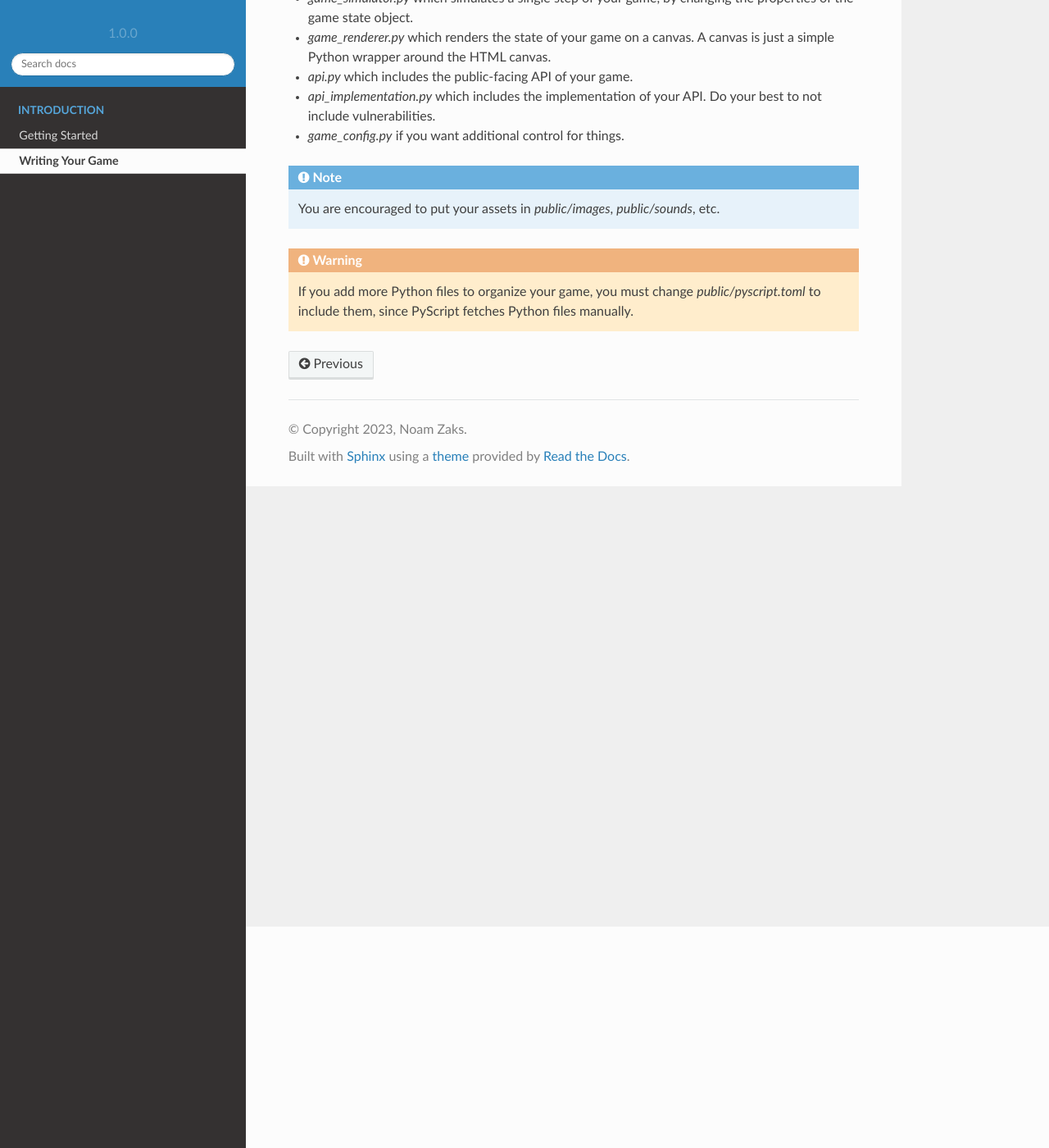
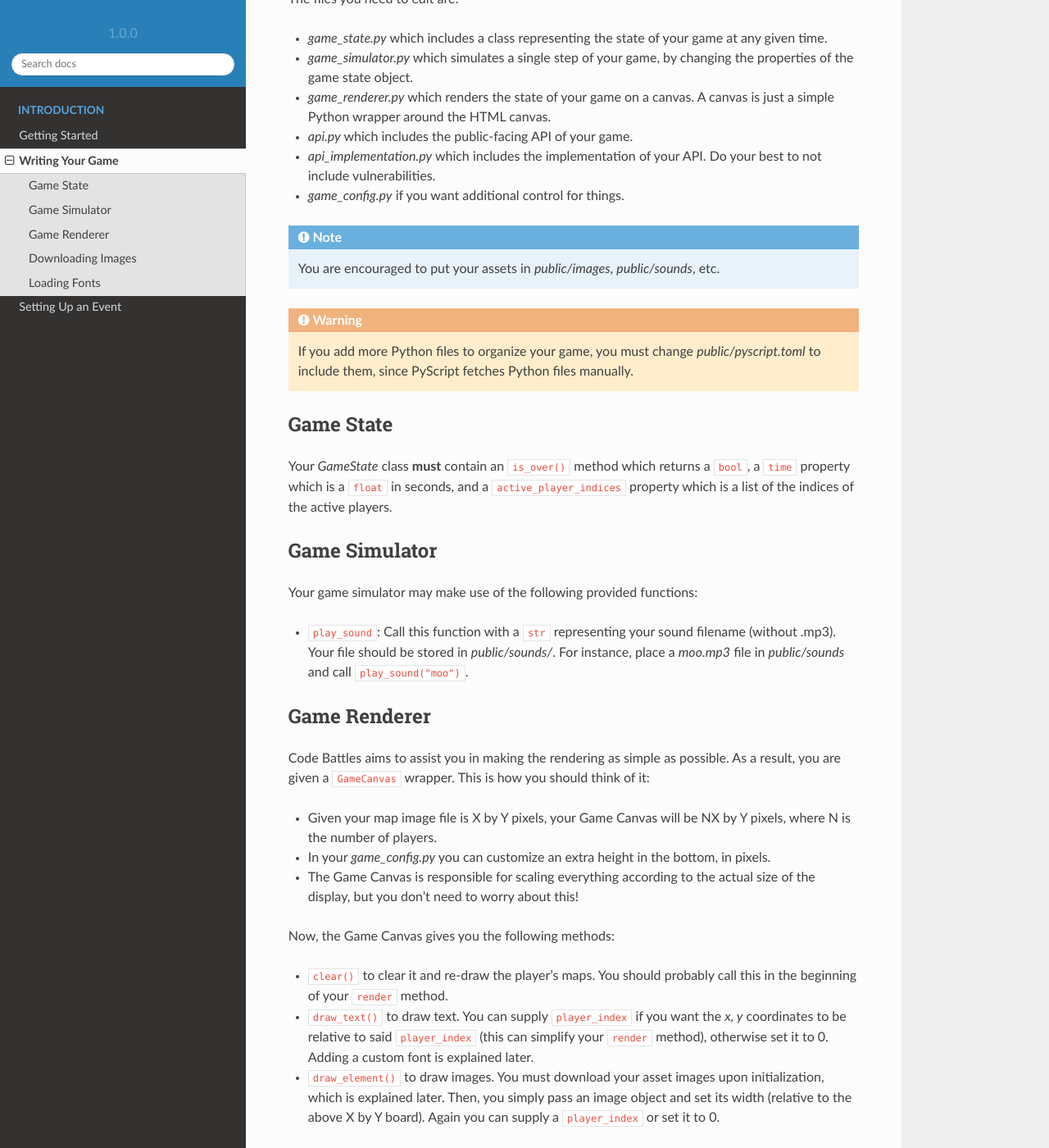
Before and after one commit to noamzaks/code-battles, a Sphinx documentation site: the page built from docs/source/writing-your-game.rst, in a window 1280 px wide and 1400 px high, scrolled down 270 px. Shown: the whole window at 82% size. Built offline with Sphinx 7.4.7 and the Read the Docs theme 2.0.0, drawn with Linux system fonts in a browser that asks for light colours; some of the changed text lies outside the part shown.

```diff
--- a/docs/source/index.rst
+++ b/docs/source/index.rst
@@ -14,3 +14,4 @@ This library enables you to create such an activity **without** having to do any
 
     getting-started
     writing-your-game
+    setting-up-event
--- a/docs/source/writing-your-game.rst
+++ b/docs/source/writing-your-game.rst
@@ -1,7 +1,9 @@
 Writing Your Game
 =================
 
-In order to write your game, you should edit the Python implementation in `public/scripts`.
+In order to write your game, you should edit the Python implementation in `public/scripts`. You are encouraged to be **testing** your code **as** you are writing it,
+by running it alongside editing it using ``yarn dev`` (i.e. edit your code and then check that it works like you expect it to).
+
 The files you need to edit are:
 
 - `game_state.py` which includes a class representing the state of your game at any given time.
@@ -16,3 +18,46 @@ The files you need to edit are:
 
 .. warning::
     If you add more Python files to organize your game, you must change `public/pyscript.toml` to include them, since PyScript fetches Python files manually.
+
+Game State
+++++++++++
+
+Your `GameState` class **must** contain an ``is_over()`` method which returns a ``bool``, a ``time`` property which is a ``float`` in seconds, and a ``active_player_indices`` property which is a list of the indices of the active players.
+
+Game Simulator
+++++++++++++++
+
+Your game simulator may make use of the following provided functions:
+
+- ``play_sound``: Call this function with a ``str`` representing your sound filename (without .mp3). Your file should be stored in `public/sounds/`. For instance, place a `moo.mp3` file in `public/sounds` and call ``play_sound("moo")``.
+
+Game Renderer
++++++++++++++
+
+Code Battles aims to assist you in making the rendering as simple as possible. As a result, you are given a ``GameCanvas`` wrapper. This is how you should think of it:
+
+- Given your map image file is X by Y pixels, your Game Canvas will be NX by Y pixels, where N is the number of players.
+- In your `game_config.py` you can customize an extra height in the bottom, in pixels.
+- The Game Canvas is responsible for scaling everything according to the actual size of the display, but you don't need to worry about this!
+
+Now, the Game Canvas gives you the following methods:
+
+- ``clear()`` to clear it and re-draw the player's maps. You should probably call this in the beginning of your ``render`` method.
+- ``draw_text()`` to draw text. You can supply ``player_index`` if you want the `x, y` coordinates to be relative to said ``player_index`` (this can simplify your ``render`` method), otherwise set it to 0. Adding a custom font is explained later.
+- ``draw_element()`` to draw images. You must download your asset images upon initialization, which is explained later. Then, you simply pass an image object and set its width (relative to the above X by Y board). Again you can supply a ``player_index`` or set it to 0.
+
+Downloading Images
+++++++++++++++++++
+
+You may use ``download_images`` inside your ``initial_setup`` method (inside `game_config.py`). This is a utility method which takes a list of images to download and returns a dictionary mapping from name to image. For example, run ``image_dict = await download_images([("Snake", "/public/images/snake.png")])``
+
+Then, return the dictionary as part of the array from the ``initial_setup`` method. After doing this, Code Battles will give it as an additional argument to your ``render`` method - so you can simply add a ``image_dict`` parameter after the rest!
+
+.. note::
+    If you want to see how this is implemented, look at ``ui.py`` which includes most of Code Battles.
+
+Loading Fonts
++++++++++++++
+
+In order to load additional fonts (which you can then use in the ``draw_text()`` method), you can simply call ``load_font()`` in your ``initial_setup`` method.
+Supply it with the url of your font, for instance, ``load_font("Assistant", "/fonts/assistant.ttf")``
--- a/package.json
+++ b/package.json
@@ -1,6 +1,6 @@
 {
   "name": "code-battles-components",
-  "version": "1.0.0",
+  "version": "1.0.2",
   "description": "React components for Code Battles, a fun group coding experience",
   "repository": "https://github.com/noamzaks/code-battles-components",
   "author": "Noam Zaks <imnoamzaks@gmail.com>",
--- a/src/components/pages/SimulationPage.tsx
+++ b/src/components/pages/SimulationPage.tsx
@@ -151,7 +151,7 @@ const Simulation = () => {
         </h1>
         <h2 style={{ fontSize: "6vmin", margin: 0 }}>
           {
-            getLocalStorage("Cached tournament/info").teams.find(
+            getLocalStorage("Cached tournament/info")?.teams?.find(
               (t: any) => t.name === winner
             )?.members
           }
```
Also changed, not shown: README.md (added, +3 -0 lines), docs/source/getting-started.rst (+21 -9 lines), docs/source/setting-up-event.rst (added, +74 -0 lines).
